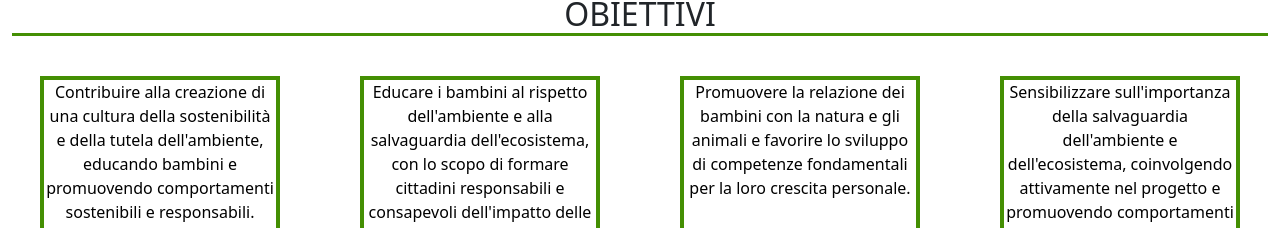
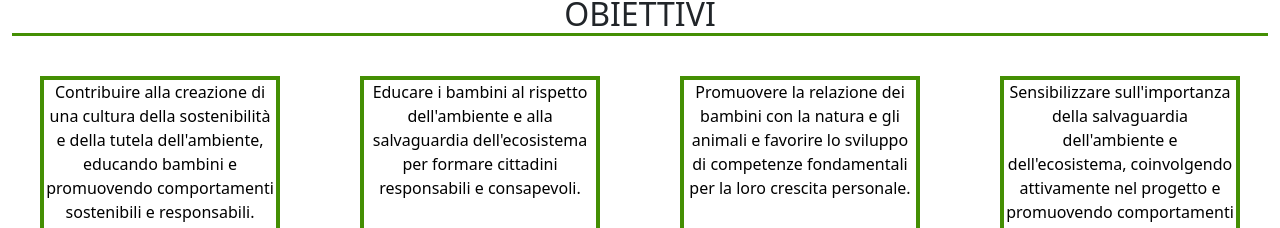
Before and after one commit to ManuelaFois/Crowdfunding-React-SPA, a React (Vite) app: page / in a window 1280 px wide. Shown: the part 563-791 px from the top of the page. Built offline with nearby package versions, Linux system fonts and the light colour scheme.

Commit message:
Modified objectives section content

```diff
--- a/src/Components/Layout/ObjectBar.jsx
+++ b/src/Components/Layout/ObjectBar.jsx
@@ -19,7 +19,7 @@ export default function ObjectBar() {
           <div className="card border-0 h-100">
             <div className="card-body text-center d-flex align-items-center justify-content-center">
               <p className="card-text">
-              Educare i bambini al rispetto dell'ambiente e alla salvaguardia dell'ecosistema, con lo scopo di formare cittadini responsabili e consapevoli dell'impatto delle loro azioni sull'ambiente.
+              Educare i bambini al rispetto dell'ambiente e alla salvaguardia dell'ecosistema per formare cittadini responsabili e consapevoli.
               </p>
             </div>
           </div>
```
